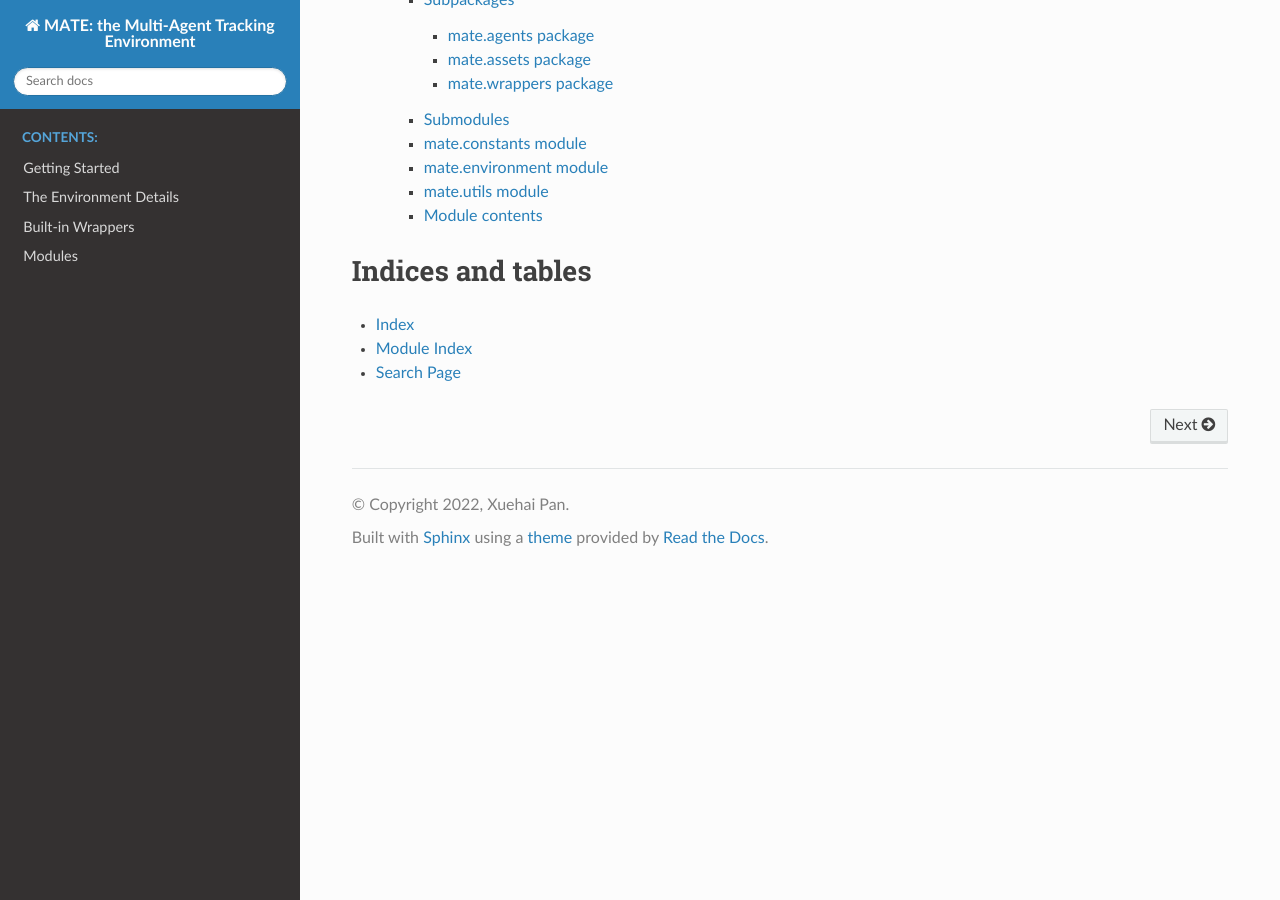
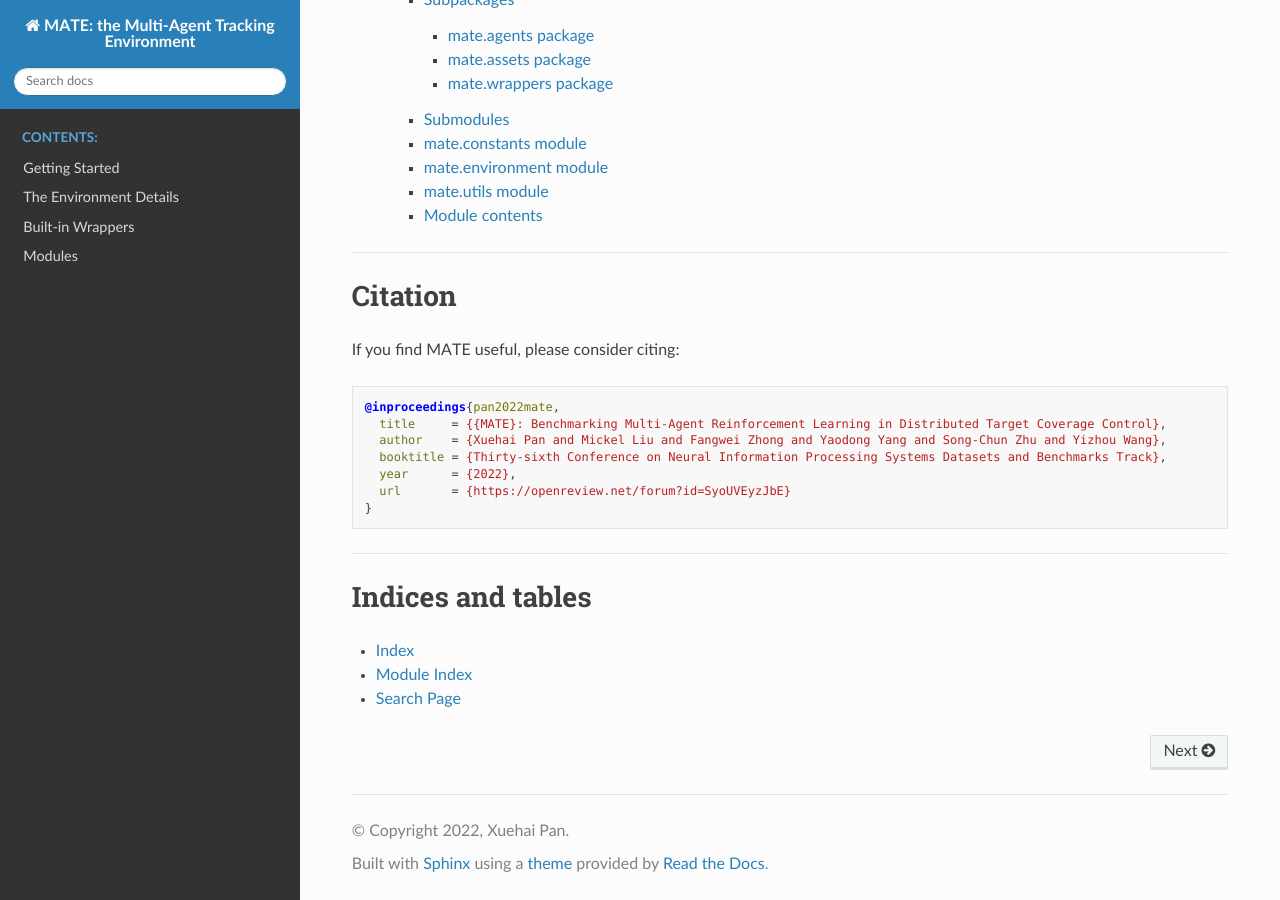
Before and after one commit to XuehaiPan/mate, a Sphinx documentation site: the page built from docs/source/index.rst, in a window 1280 px wide and 900 px high, scrolled down 2342 px. Built offline with Sphinx 7.4.7 and the Read the Docs theme 2.0.0, drawn with Linux system fonts in a browser that asks for light colours; some of the changed text lies outside the part shown.

Commit message:
chore: add bibtex

```diff
--- a/docs/source/index.rst
+++ b/docs/source/index.rst
@@ -4,6 +4,7 @@ Welcome to the Multi-Agent Tracking Environment's documentation!
 Welcome to the documentation of ``MATE``, the *Multi-Agent Tracking Environment*.
 The source code of the ``MultiAgentTracking`` environment is hosted on GitHub.
 You can find it at `mate <https://github.com/XuehaiPan/mate>`_.
+For detailed description, please checkout our paper (`PDF <https://openreview.net/pdf?id=SyoUVEyzJbE>`_, :ref:`bibtex <Citation>`).
 
 This is an **asymmetric two-team zero-sum stochastic game** with *partial observations*, and each team has multiple agents (multiplayer).
 Intra-team communications are allowed, but inter-team communications are prohibited.
@@ -48,6 +49,28 @@ It is highly recommended to create a new isolated virtual environment for ``MATE
     modules/index
 
 
+------
+
+.. _Citation:
+
+Citation
+========
+
+If you find MATE useful, please consider citing:
+
+.. code-block:: bibtex
+
+    @inproceedings{pan2022mate,
+      title     = {{MATE}: Benchmarking Multi-Agent Reinforcement Learning in Distributed Target Coverage Control},
+      author    = {Xuehai Pan and Mickel Liu and Fangwei Zhong and Yaodong Yang and Song-Chun Zhu and Yizhou Wang},
+      booktitle = {Thirty-sixth Conference on Neural Information Processing Systems Datasets and Benchmarks Track},
+      year      = {2022},
+      url       = {https://openreview.net/forum?id=SyoUVEyzJbE}
+    }
+
+
+------
+
 Indices and tables
 ==================
 
```
Also changed, not shown: README.md (+15 -1 lines).
